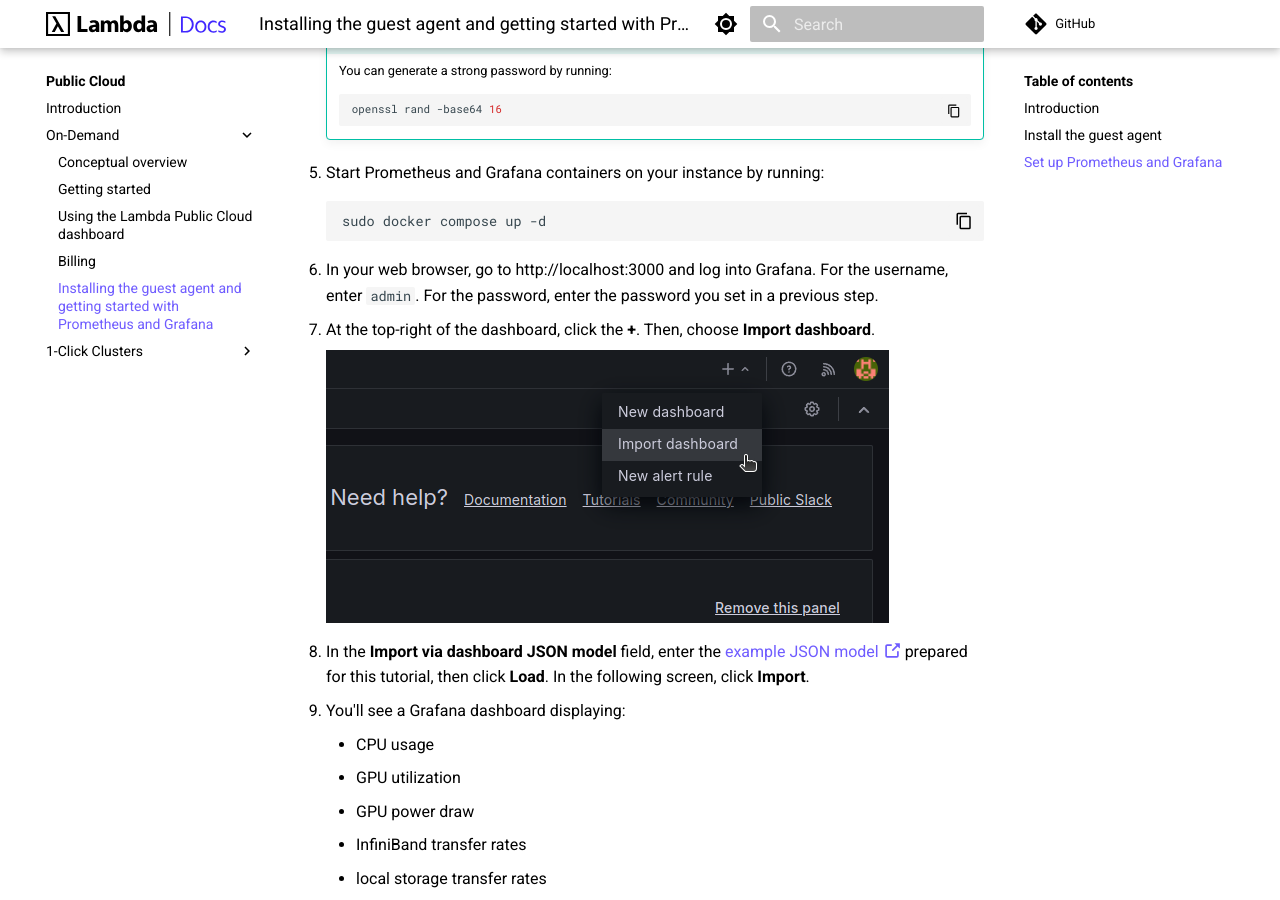
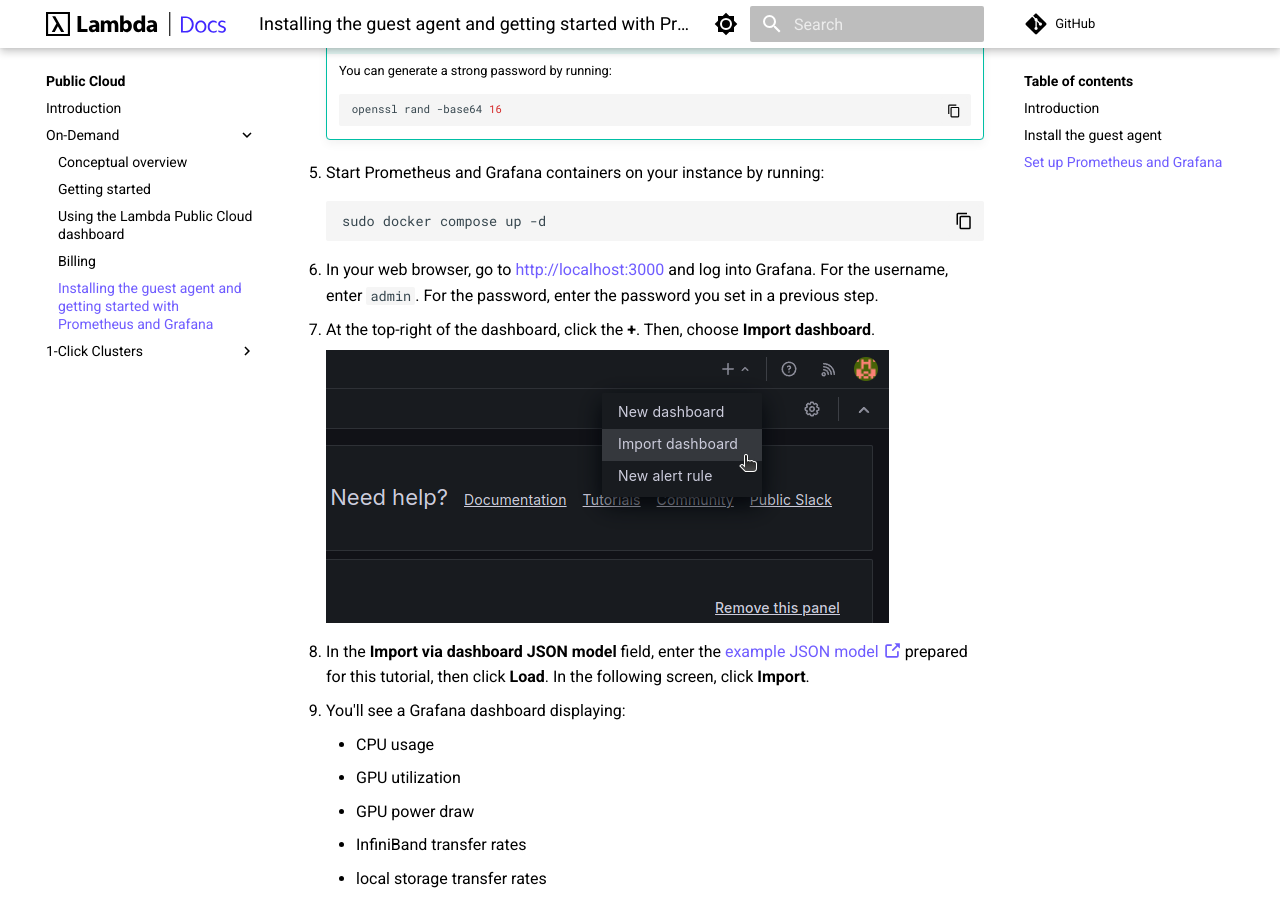
Before and after one commit to cbrownstein-lambda/lambda-docs-mkdocs, an MkDocs documentation site: the page built from docs/public-cloud/on-demand/guest-agent.md, in a window 1280 px wide and 900 px high, scrolled down 1831 px. Built offline with MkDocs 1.6.1 and Material for MkDocs 9.7.7, drawn with Linux system fonts in a browser that asks for light colours; a script that is not in the unit is left out; comment, search, counter and statistics services are not loaded.

Commit message:
Make link

````diff
--- a/docs/public-cloud/on-demand/guest-agent.md
+++ b/docs/public-cloud/on-demand/guest-agent.md
@@ -103,7 +103,7 @@
     sudo docker compose up -d
     ```
 
-1. In your web browser, go to http://localhost:3000 and log into Grafana. For
+1. In your web browser, go to <http://localhost:3000> and log into Grafana. For
    the username, enter `admin`. For the password, enter the password you set in
    a previous step.
 
````
